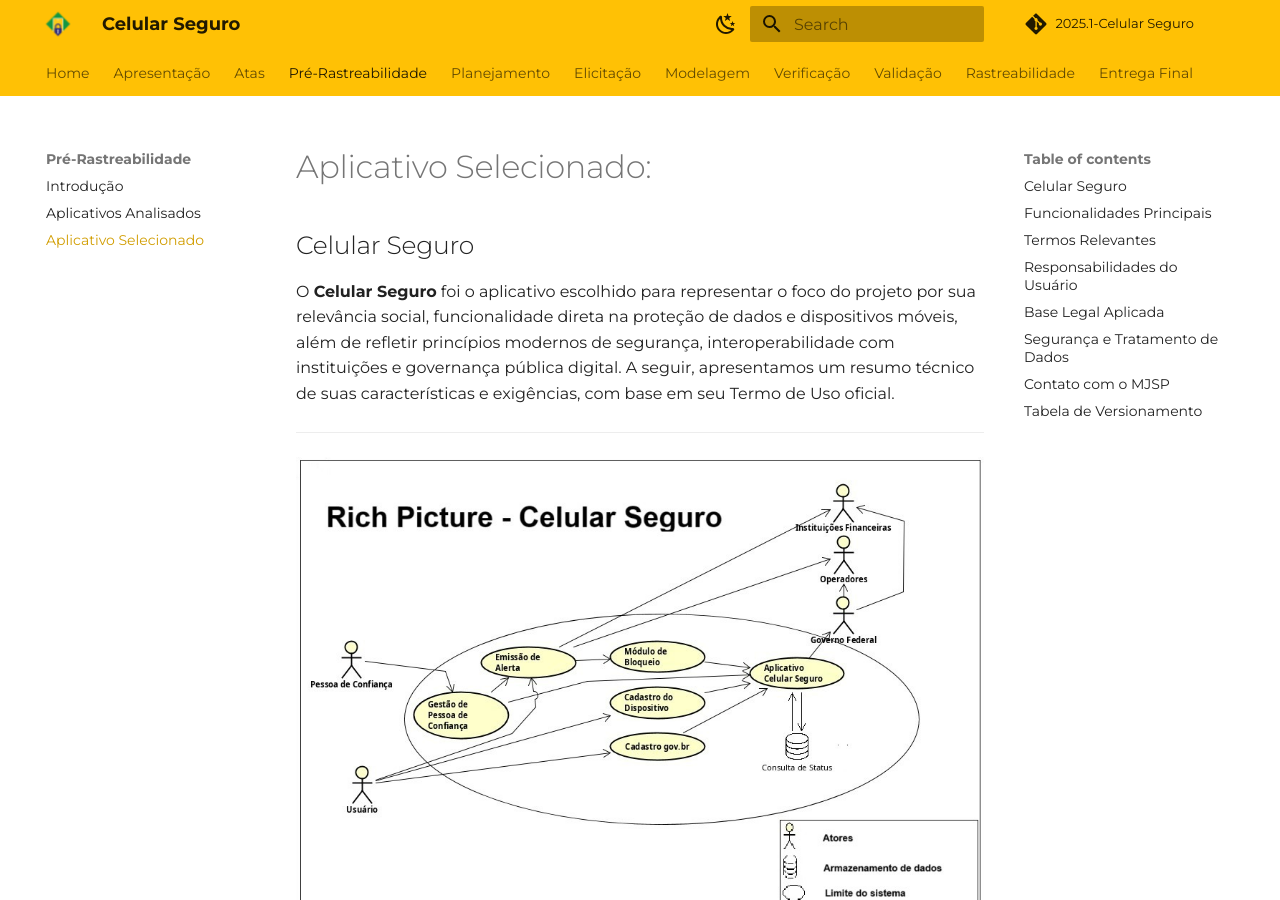
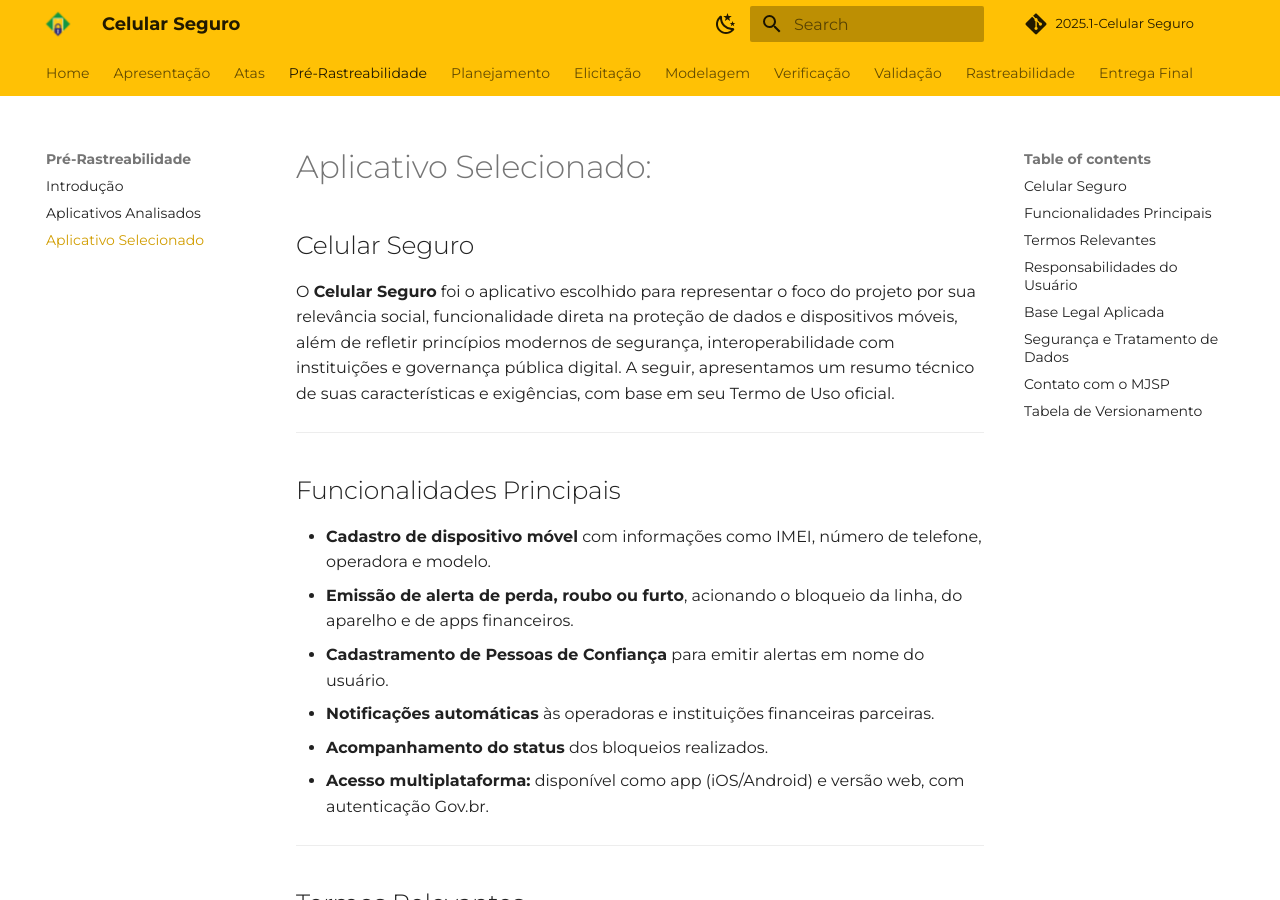
Before and after one commit to Requisitos-de-Software/2025.1-CelularSeguro, an MkDocs documentation site: the page built from Docs/documento-pre-rastreabilidade/aplicativo_selecionado.md, in a window 1280 px wide and 900 px high. Built offline with MkDocs 1.6.1 and Material for MkDocs 9.7.7, drawn with Linux system fonts in a browser that asks for light colours; comment, search, counter and statistics services are not loaded.

Commit message:
[docs] Atualização aba pré-rastreabilidade

```diff
--- a/Docs/documento-pre-rastreabilidade/aplicativo_selecionado.md
+++ b/Docs/documento-pre-rastreabilidade/aplicativo_selecionado.md
@@ -6,7 +6,6 @@
 
 ---
 
-![Rich Picture - Celular Seguro](../assets/img/rich-picture-celularSeguro.jpeg)
 
 
 
```
